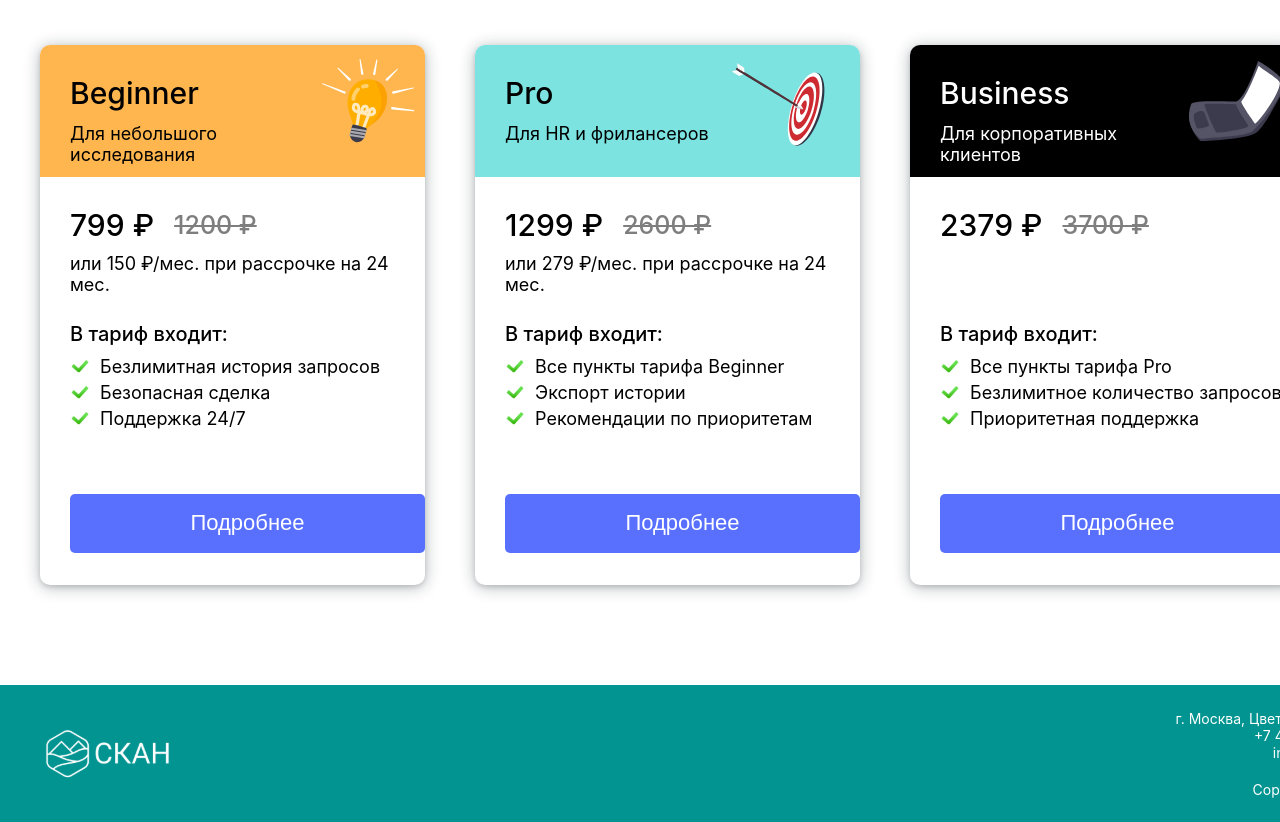
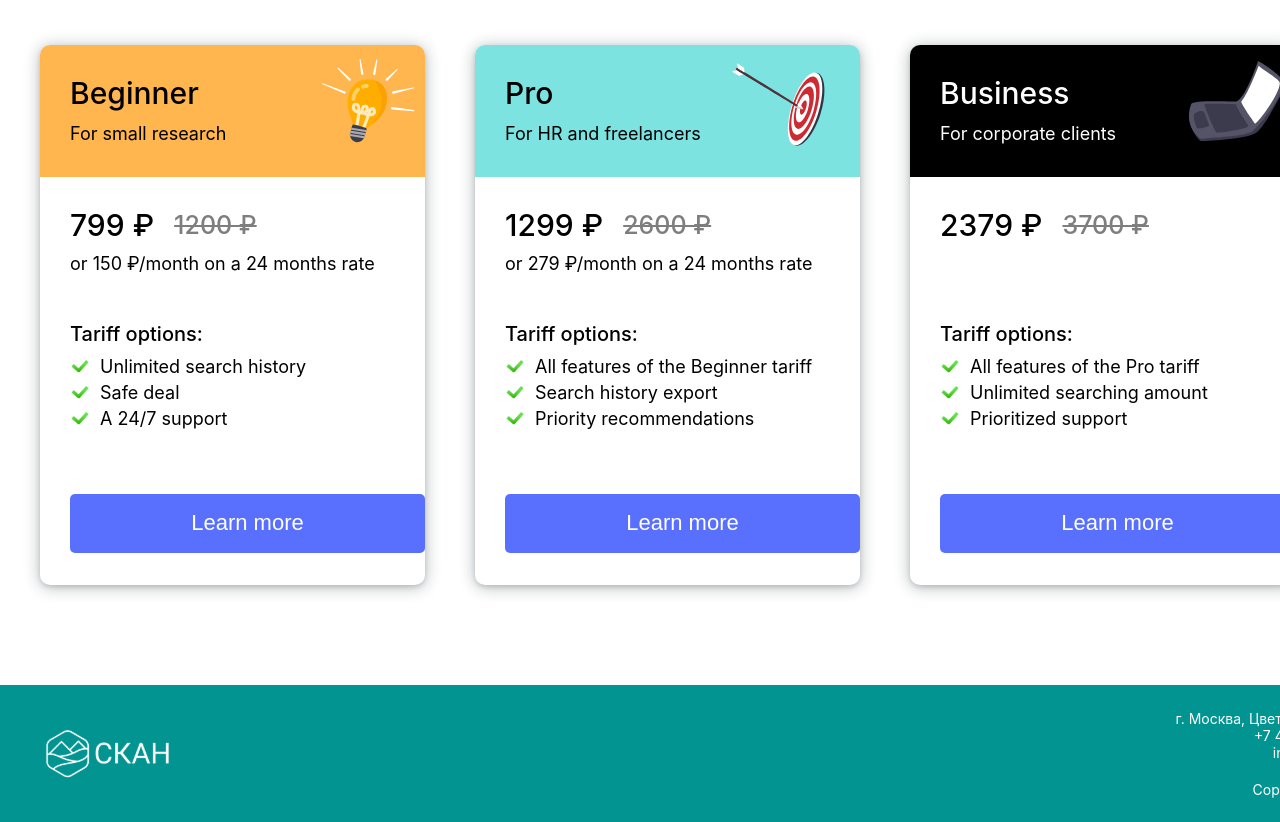
Before and after one commit to pizarrosch/diploma-project-skillfactory-react, a React (Create React App) app: page /dashboard in a window 1280 px wide. Shown: the part 1960-2782 px from the top of the page. Built offline with nearby package versions, Linux system fonts and the light colour scheme.

Commit message:
Translate tariff card into English

```diff
--- a/src/components/TariffCard/TariffCard.tsx
+++ b/src/components/TariffCard/TariffCard.tsx
@@ -38,7 +38,7 @@ export default function TariffCard(
                 <img className={st['tariff-title__image']} src={src} alt='lamp'/>
             </div>
             <div className={st['tariff-details-container']}>
-                {authorized.accessToken && border && <div className={st['current-tariff-icon']}>Текущий тариф</div>}
+                {authorized.accessToken && border && <div className={st['current-tariff-icon']}>Actual tariff</div>}
                 <div className={st['price-container']}>
                     <span className={st['price-container__actual-price']}>{actualPrice}</span>
                     <span className={st['price-container__old-price']}>{oldPrice}</span>
@@ -48,7 +48,7 @@ export default function TariffCard(
                 </div>
             </div>
             <div className={st['tariff-options']}>
-                <h6 className={st.tariffIncludes}>В тариф входит:</h6>
+                <h6 className={st.tariffIncludes}>Tariff options:</h6>
                 <div className={st['tariff-options__option']}>
                     <img src={checkmark} alt='checkmark'/>
                     <span className={st['eighteen-px-text']}>{tariffOptions.firstOption}</span>
@@ -63,7 +63,7 @@ export default function TariffCard(
                 </div>
             </div>
             <button className={authorized && border ? s.activatedTariff : s.seeDetailsButton}>
-                {authorized.accessToken && border ? 'Перейти в личный кабинет' : 'Подробнее'}
+                {authorized.accessToken && border ? 'Go to profile settings' : 'Learn more'}
             </button>
         </div>)
 }
--- a/src/data.ts
+++ b/src/data.ts
@@ -35,14 +35,14 @@ export const cardContents = [
 export const tariffCardContents = [
     {
         tariffTitle: 'Beginner',
-        tariffDescription: 'Для небольшого исследования',
+        tariffDescription: 'For small research',
         actualPrice: '799 ₽',
         oldPrice: '1200 ₽',
-        monthlyRate: 'или 150 ₽/мес. при рассрочке на 24 мес.',
+        monthlyRate: 'or 150 ₽/month on a 24 months rate',
         tariffOptions: {
-            firstOption: 'Безлимитная история запросов',
-            secondOption: 'Безопасная сделка',
-            thirdOption: 'Поддержка 24/7'
+            firstOption: 'Unlimited search history',
+            secondOption: 'Safe deal',
+            thirdOption: 'A 24/7 support'
         },
         backgroundColor: 'rgba(255, 182, 79, 1)',
         color: '',
@@ -51,14 +51,14 @@ export const tariffCardContents = [
     },
     {
         tariffTitle: 'Pro',
-        tariffDescription: 'Для HR и фрилансеров',
+        tariffDescription: 'For HR and freelancers',
         actualPrice: '1299 ₽',
         oldPrice: '2600 ₽',
-        monthlyRate: 'или 279 ₽/мес. при рассрочке на 24 мес.',
+        monthlyRate: 'or 279 ₽/month on a 24 months rate',
         tariffOptions: {
-            firstOption: 'Все пункты тарифа Beginner',
-            secondOption: 'Экспорт истории',
-            thirdOption: 'Рекомендации по приоритетам'
+            firstOption: 'All features of the Beginner tariff',
+            secondOption: 'Search history export',
+            thirdOption: 'Priority recommendations'
         },
         backgroundColor: 'rgba(124, 227, 225, 1)',
         color: '',
@@ -66,14 +66,14 @@ export const tariffCardContents = [
     },
     {
         tariffTitle: 'Business',
-        tariffDescription: 'Для корпоративных клиентов',
+        tariffDescription: 'For corporate clients',
         actualPrice: '2379 ₽',
         oldPrice: '3700 ₽',
         monthlyRate: '',
         tariffOptions: {
-            firstOption: 'Все пункты тарифа Pro',
-            secondOption: 'Безлимитное количество запросов',
-            thirdOption: 'Приоритетная поддержка'
+            firstOption: 'All features of the Pro tariff',
+            secondOption: 'Unlimited searching amount',
+            thirdOption: 'Prioritized support'
         },
         backgroundColor: 'rgba(0, 0, 0, 1)',
         color: 'white',
```
